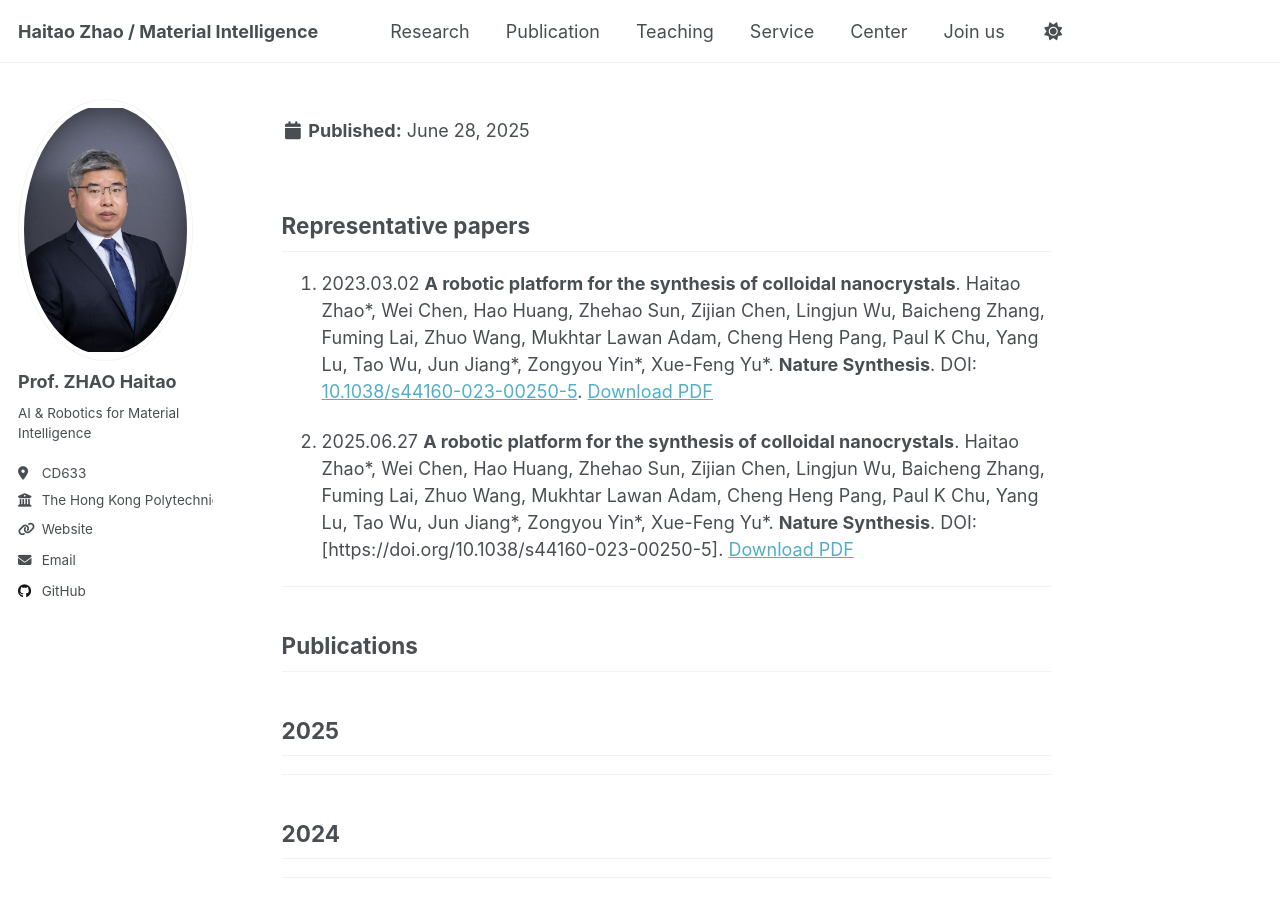
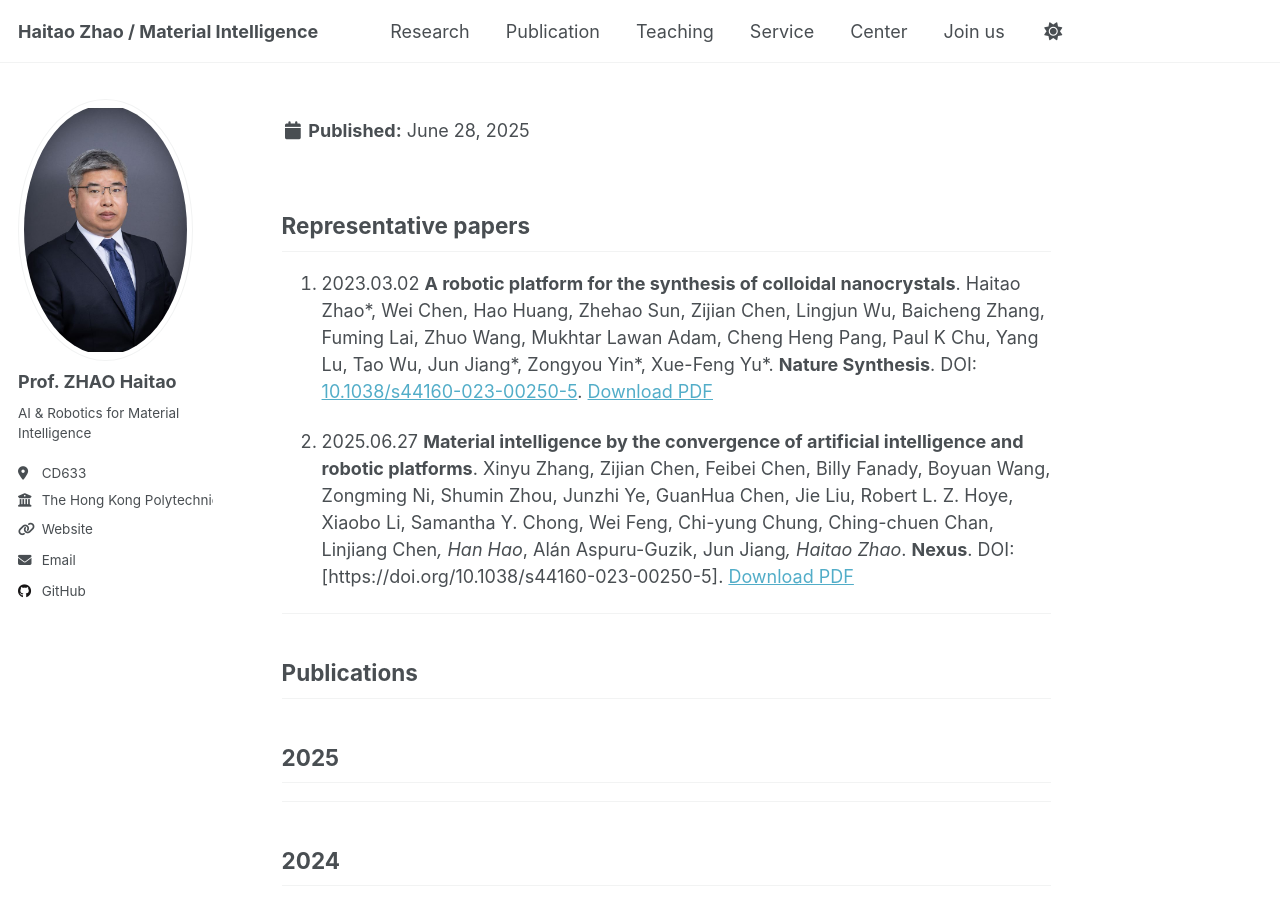
Before and after one commit to HaitaoZhao-PolyU/HaitaoZhao-PolyU.github.io, a Jekyll site: the page built from _publication1/publication.md, in a window 1280 px wide and 900 px high. Built offline with Jekyll 4.4.1, drawn with Linux system fonts in a browser that asks for light colours.

Commit message:
Update publication.md

```diff
--- a/_publication1/publication.md
+++ b/_publication1/publication.md
@@ -8,7 +8,7 @@ collection: publication1
 
 1. 2023.03.02 **A robotic platform for the synthesis of colloidal nanocrystals**. Haitao Zhao\*, Wei Chen, Hao Huang, Zhehao Sun, Zijian Chen, Lingjun Wu, Baicheng Zhang, Fuming Lai, Zhuo Wang, Mukhtar Lawan Adam, Cheng Heng Pang, Paul K Chu, Yang Lu, Tao Wu, Jun Jiang\*, Zongyou Yin\*, Xue-Feng Yu\*. **Nature Synthesis**. DOI: [10.1038/s44160-023-00250-5](https://doi.org/10.1038/s44160-023-00250-5). [Download PDF](/files/s44160-023-00250-5 (2).pdf)
 
-2. 2025.06.27 **A robotic platform for the synthesis of colloidal nanocrystals**. Haitao Zhao\*, Wei Chen, Hao Huang, Zhehao Sun, Zijian Chen, Lingjun Wu, Baicheng Zhang, Fuming Lai, Zhuo Wang, Mukhtar Lawan Adam, Cheng Heng Pang, Paul K Chu, Yang Lu, Tao Wu, Jun Jiang\*, Zongyou Yin\*, Xue-Feng Yu\*. **Nature Synthesis**. DOI: [https://doi.org/10.1038/s44160-023-00250-5]. [Download PDF](/files/s44160-023-00250-5 (2).pdf)
+2. 2025.06.27 **Material intelligence by the convergence of artificial intelligence and robotic platforms**. Xinyu Zhang, Zijian Chen, Feibei Chen, Billy Fanady, Boyuan Wang, Zongming Ni, Shumin Zhou, Junzhi Ye, GuanHua Chen, Jie Liu, Robert L. Z. Hoye, Xiaobo Li, Samantha Y. Chong, Wei Feng, Chi-yung Chung, Ching-chuen Chan, Linjiang Chen*, Han Hao*, Alán Aspuru-Guzik, Jun Jiang*, Haitao Zhao*. **Nexus**. DOI: [https://doi.org/10.1038/s44160-023-00250-5]. [Download PDF](/files/s44160-023-00250-5 (2).pdf)
 
 ---
 ## Publications
```
